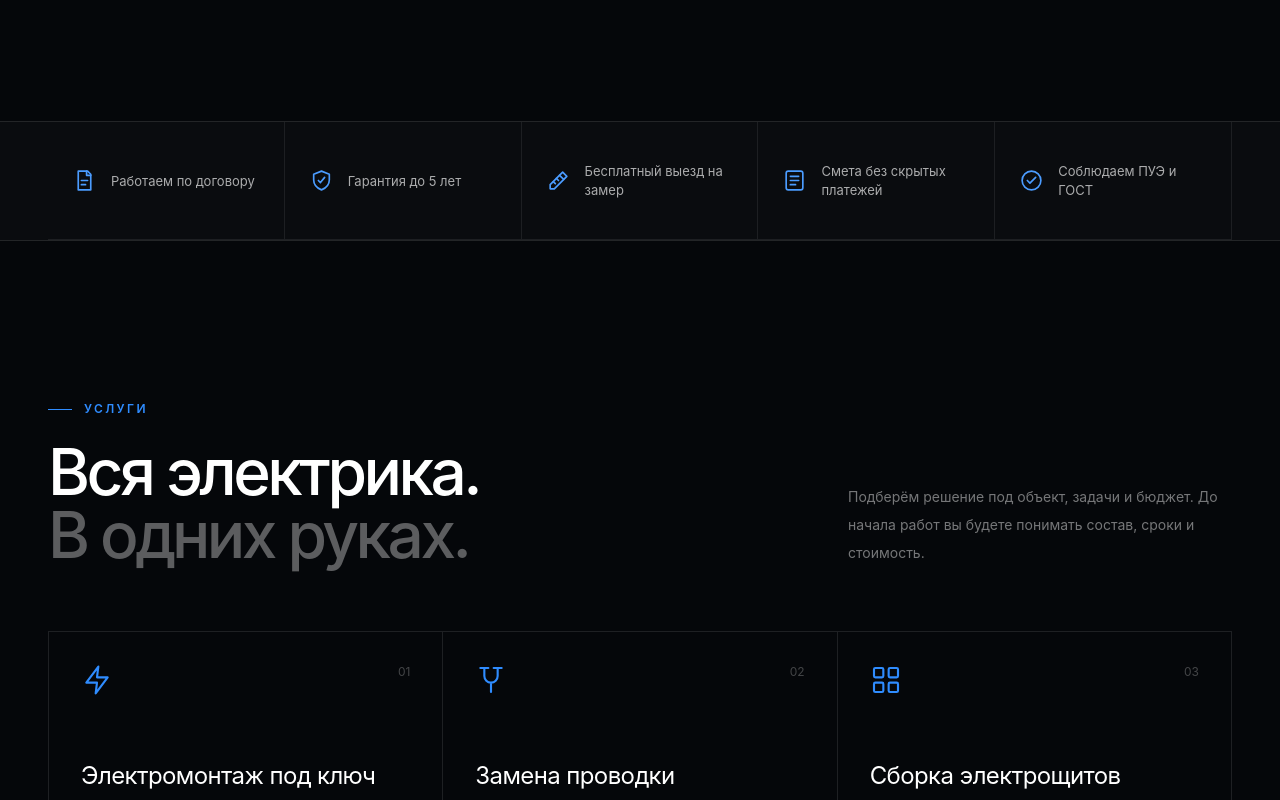
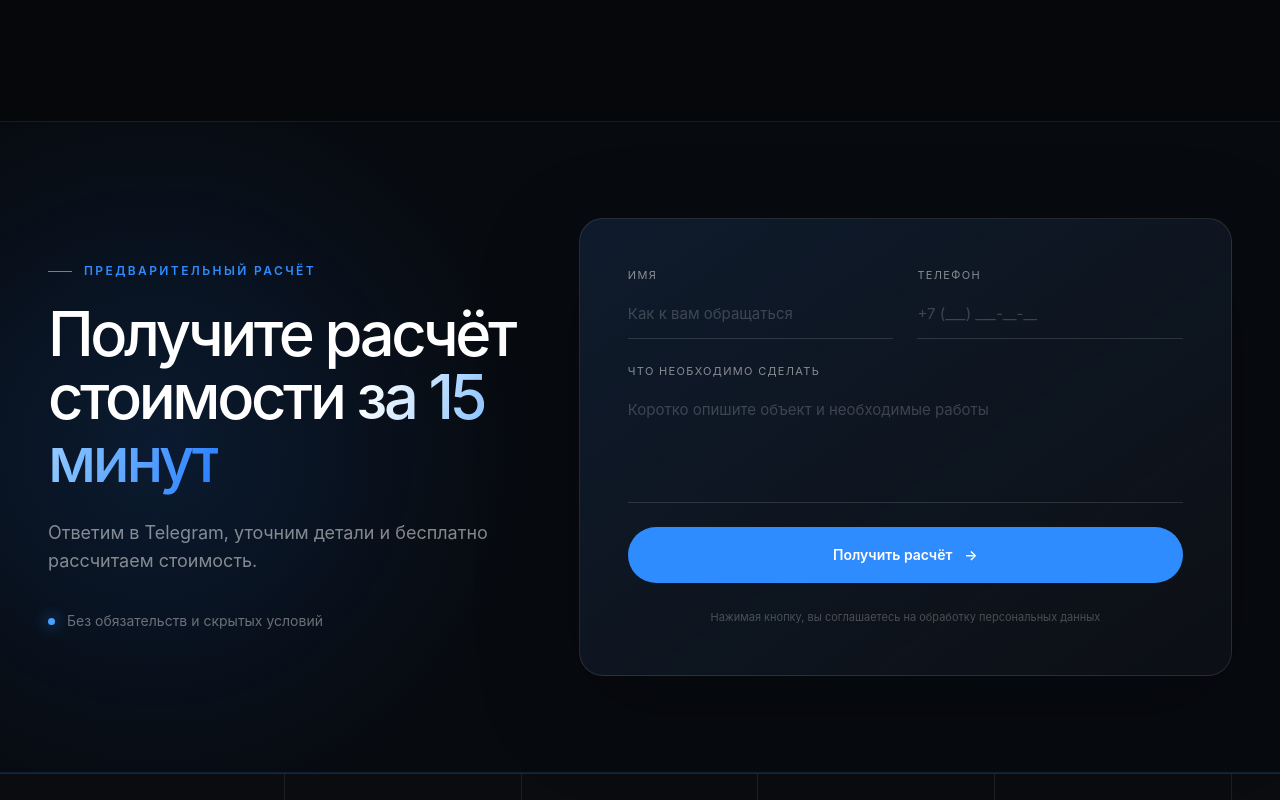
Before and after one commit to AlexZommer/electroservice, a Next.js app: page / in a window 1280 px wide. Shown: the part 1900-2700 px from the top of the page. Built offline with nearby package versions, Linux system fonts and the light colour scheme.

Commit message:
Add Telegram estimate request form

```diff
--- a/app/globals.css
+++ b/app/globals.css
@@ -68,6 +68,16 @@ body { min-width: 320px; }
 .faq-answer { display: grid; grid-template-rows: 0fr; transition: grid-template-rows .35s ease; }.faq-answer.open { grid-template-rows: 1fr; }
 .faq-answer p { overflow: hidden; max-width: 670px; color: rgba(255,255,255,.45); font-size: 14px; line-height: 1.8; }.faq-answer.open p { padding-bottom: 1.75rem; }
 .contact-form { display: flex; flex-direction: column; gap: 1.5rem; padding: clamp(1.5rem,4vw,3rem); border: 1px solid rgba(255,255,255,.1); background: linear-gradient(145deg, rgba(255,255,255,.04), rgba(255,255,255,.015)); }
+.estimate-section { position: relative; border-block: 1px solid rgba(47,140,255,.15); background: radial-gradient(circle at 12% 50%, rgba(30,112,221,.16), transparent 32%), #070a0f; }
+.estimate-shell { position: relative; }
+.estimate-section .contact-form { border-radius: 24px; background: linear-gradient(145deg, rgba(26,52,86,.42), rgba(255,255,255,.025)); box-shadow: 0 30px 100px rgba(0,0,0,.25); }
+.form-grid { display: grid; grid-template-columns: 1fr 1fr; gap: 1.5rem; }
+.honeypot { position: absolute !important; width: 1px; height: 1px; overflow: hidden; clip: rect(0,0,0,0); white-space: nowrap; }
+.contact-form button:disabled { cursor: wait; opacity: .7; }
+.button-spinner { width: 16px; height: 16px; border: 2px solid rgba(255,255,255,.35); border-top-color: white; border-radius: 50%; animation: spin .7s linear infinite; }
+.form-error { padding: .8rem 1rem; border: 1px solid rgba(248,113,113,.25); border-radius: 10px; background: rgba(127,29,29,.15); color: #fca5a5; font-size: 13px; line-height: 1.5; text-align: center; }
+.contact-success { min-height: 430px; align-items: center; justify-content: center; text-align: center; }
+.success-mark { display: grid; width: 68px; height: 68px; place-items: center; border-radius: 50%; background: #2f8cff; box-shadow: 0 0 50px rgba(47,140,255,.35); font-size: 28px; }.contact-success h3 { margin-top: 1.5rem; font-size: 28px; letter-spacing: -.03em; }.contact-success p { max-width: 340px; margin-top: .65rem; color: rgba(255,255,255,.48); line-height: 1.7; }
 .contact-form label { display: flex; flex-direction: column; gap: 9px; color: rgba(255,255,255,.5); font-size: 11px; text-transform: uppercase; letter-spacing: .12em; }
 .contact-form input, .contact-form select, .contact-form textarea { width: 100%; border: 0; border-bottom: 1px solid rgba(255,255,255,.13); border-radius: 0; outline: none; background: transparent; padding: 10px 0 13px; color: white; font-size: 15px; text-transform: none; letter-spacing: 0; resize: none; transition: border-color .2s; }
 .contact-form input:focus, .contact-form select:focus, .contact-form textarea:focus { border-color: #2f8cff; }
@@ -88,5 +98,5 @@ body { min-width: 320px; }
 
 @media (max-width: 767px) { .gallery-grid { grid-template-columns: 1fr; grid-template-rows: none; }.gallery-card { min-height: 300px; aspect-ratio: 4 / 3; } }
 @media (min-width: 768px) and (max-width: 1023px) { .gallery-grid { grid-template-rows: repeat(2, 340px); } }
-@media (max-width: 639px) { .hero-grid { background-size: 44px 44px; }.service-card { min-height: 330px; }.project-card { min-height: 420px; padding: 1.5rem; }.tech-visual { max-width: 420px; }.review-card { min-height: 320px; }.trust-item { min-height: 92px; }.process-card { min-height: auto; }.eyebrow { line-height: 1.6; }.logo { font-size: 15px; }.logo-mark { width: 27px; height: 27px; margin-right: 7px; }.header-phone { font-size: 12px; padding: 9px 0; color: #71b3ff; }.button-primary, .button-secondary { width: 100%; justify-content: center; }.contact-phone { font-size: 1.8rem; } }
+@media (max-width: 639px) { .hero-grid { background-size: 44px 44px; }.service-card { min-height: 330px; }.project-card { min-height: 420px; padding: 1.5rem; }.tech-visual { max-width: 420px; }.review-card { min-height: 320px; }.trust-item { min-height: 92px; }.process-card { min-height: auto; }.eyebrow { line-height: 1.6; }.logo { font-size: 15px; }.logo-mark { width: 27px; height: 27px; margin-right: 7px; }.header-phone { font-size: 12px; padding: 9px 0; color: #71b3ff; }.button-primary, .button-secondary { width: 100%; justify-content: center; }.contact-phone { font-size: 1.8rem; }.form-grid { grid-template-columns: 1fr; }.estimate-section .contact-form { border-radius: 18px; }.contact-success { min-height: 350px; } }
 @media (prefers-reduced-motion: reduce) { *, *::before, *::after { scroll-behavior: auto !important; animation-duration: .01ms !important; animation-iteration-count: 1 !important; transition-duration: .01ms !important; } }
--- a/app/page.tsx
+++ b/app/page.tsx
@@ -70,6 +70,18 @@ export default function Home() {
         </div>
       </section>
 
+      <section className="estimate-section px-5 py-20 sm:px-8 sm:py-24 lg:px-12" id="estimate">
+        <div className="estimate-shell mx-auto grid max-w-[1440px] gap-12 lg:grid-cols-[.85fr_1.15fr] lg:items-center">
+          <div>
+            <div className="section-tag">Предварительный расчёт</div>
+            <h2 className="mt-6 text-[clamp(2.5rem,4.8vw,4.8rem)] font-medium leading-[1.02] tracking-[-.055em]">Получите расчёт стоимости <span className="text-gradient">за 15 минут</span></h2>
+            <p className="mt-7 max-w-lg text-base leading-7 text-white/50 sm:text-lg">Ответим в Telegram, уточним детали и бесплатно рассчитаем стоимость.</p>
+            <div className="mt-9 flex items-center gap-3 text-sm text-white/40"><span className="status-dot" /> Без обязательств и скрытых условий</div>
+          </div>
+          <ContactForm />
+        </div>
+      </section>
+
       <section className="border-y border-white/10 bg-white/[.018] px-5 sm:px-8 lg:px-12" aria-label="Наши гарантии">
         <div className="mx-auto grid max-w-[1440px] sm:grid-cols-2 lg:grid-cols-5">
           {trust.map(([icon, label]) => <div className="trust-item" key={label}><Icon name={icon} /><span>{label}</span></div>)}
--- a/components/contact-form.tsx
+++ b/components/contact-form.tsx
@@ -1,10 +1,73 @@
 "use client";
 
-import { FormEvent, useState } from "react";
+import { FormEvent, useEffect, useRef, useState } from "react";
+
+type FormStatus = "idle" | "loading" | "success" | "error";
+const SUBMITTED_KEY = "electroservice-contact-submitted";
 
 export function ContactForm() {
-  const [sent, setSent] = useState(false);
-  function submit(e: FormEvent<HTMLFormElement>) { e.preventDefault(); setSent(true); }
-  if (sent) return <div className="contact-form flex min-h-[470px] flex-col items-center justify-center text-center"><div className="mb-6 grid h-16 w-16 place-items-center rounded-full bg-electric text-2xl">✓</div><h3 className="text-2xl">Заявка отправлена</h3><p className="mt-3 text-white/45">Спасибо! Свяжемся с вами в течение рабочего дня.</p></div>;
-  return <form className="contact-form" onSubmit={submit}><label>Имя<input required name="name" autoComplete="name" placeholder="Как к вам обращаться" /></label><label>Телефон<input required name="phone" type="tel" inputMode="tel" autoComplete="tel" placeholder="+7 (___) ___-__-__" /></label><label>Комментарий<textarea name="message" rows={4} placeholder="Квартира, дом или коммерческое помещение — коротко опишите задачу" /></label><button className="button-primary w-full justify-center" type="submit">Получить расчёт <span aria-hidden="true">→</span></button><p className="text-center text-[11px] leading-5 text-white/25">Нажимая кнопку, вы соглашаетесь на обработку персональных данных</p></form>;
+  const [status, setStatus] = useState<FormStatus>("idle");
+  const [error, setError] = useState("");
+  const startedAt = useRef(Date.now());
+
+  useEffect(() => {
+    if (sessionStorage.getItem(SUBMITTED_KEY)) setStatus("success");
+  }, []);
+
+  async function submit(event: FormEvent<HTMLFormElement>) {
+    event.preventDefault();
+    if (status === "loading" || status === "success") return;
+
+    setStatus("loading");
+    setError("");
+    const form = event.currentTarget;
+    const data = new FormData(form);
+
+    try {
+      const response = await fetch("/api/contact", {
+        method: "POST",
+        headers: { "Content-Type": "application/json" },
+        body: JSON.stringify({
+          name: data.get("name"),
+          phone: data.get("phone"),
+          message: data.get("message"),
+          website: data.get("website"),
+          startedAt: startedAt.current,
+        }),
+      });
+      const result = await response.json() as { error?: string };
+      if (!response.ok) throw new Error(result.error || "Не удалось отправить заявку.");
+
+      sessionStorage.setItem(SUBMITTED_KEY, "true");
+      setStatus("success");
+      form.reset();
+    } catch (submitError) {
+      setError(submitError instanceof Error ? submitError.message : "Не удалось отправить заявку.");
+      setStatus("error");
+    }
+  }
+
+  if (status === "success") return (
+    <div className="contact-form contact-success" role="status">
+      <div className="success-mark">✓</div>
+      <h3>Спасибо!</h3>
+      <p>Мы получили заявку и скоро свяжемся.</p>
+    </div>
+  );
+
+  return (
+    <form className="contact-form" onSubmit={submit}>
+      <div className="form-grid">
+        <label>Имя<input required name="name" autoComplete="name" minLength={2} maxLength={80} placeholder="Как к вам обращаться" /></label>
+        <label>Телефон<input required name="phone" type="tel" inputMode="tel" autoComplete="tel" minLength={7} maxLength={30} placeholder="+7 (___) ___-__-__" /></label>
+      </div>
+      <label>Что необходимо сделать<textarea required name="message" rows={4} minLength={10} maxLength={1200} placeholder="Коротко опишите объект и необходимые работы" /></label>
+      <label className="honeypot" aria-hidden="true">Ваш сайт<input name="website" tabIndex={-1} autoComplete="off" /></label>
+      <button className="button-primary w-full justify-center" type="submit" disabled={status === "loading"}>
+        {status === "loading" ? <><span className="button-spinner" /> Отправляем…</> : <>Получить расчёт <span aria-hidden="true">→</span></>}
+      </button>
+      {error && <p className="form-error" role="alert">{error}</p>}
+      <p className="text-center text-[11px] leading-5 text-white/25">Нажимая кнопку, вы соглашаетесь на обработку персональных данных</p>
+    </form>
+  );
 }
```
Also changed, not shown: 2 other files (tests, documents, lock files or other folders).
